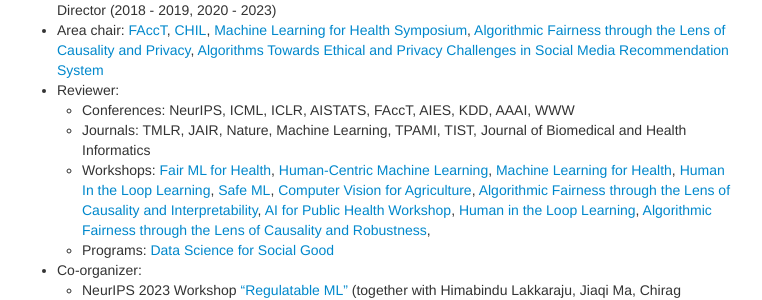
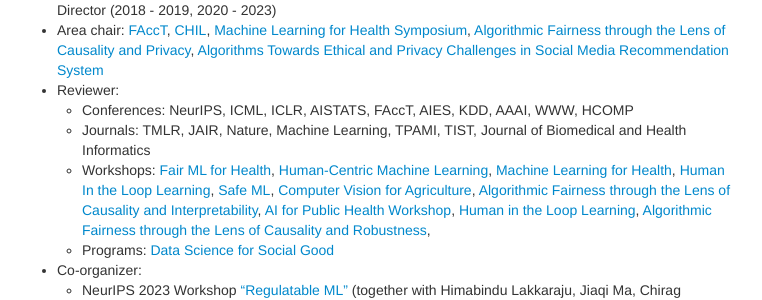
Before and after one commit to shftan/shftan.github.io, a Jekyll site: the page built from index.md, in a window 1280 px wide and 900 px high, scrolled down 2774 px. Shown: the part 158-458 px from the top of the window, without its empty margins (258-1020 px from the left). Built offline with Jekyll 4.4.1, drawn with Linux system fonts in a browser that asks for light colours.

Commit message:
Update index.md

```diff
--- a/index.md
+++ b/index.md
@@ -137,7 +137,7 @@ For older publications and posters, click <a class="paper" href="olderpublicatio
 - [Women in Machine Learning](https://wimlworkshop.org) organization (WiML) President (2023 - Present), Vice President (2019 - 2020), Director (2018 - 2019, 2020 - 2023)
 - Area chair: [FAccT](https://facctconference.org/index.html), [CHIL](https://www.chilconference.org/), [Machine Learning for Health Symposium](https://ml4health.github.io), [Algorithmic Fairness through the Lens of Causality and Privacy](https://www.afciworkshop.org/), [Algorithms Towards Ethical and Privacy Challenges in Social Media Recommendation System](https://sites.google.com/view/aesm2022/home)
 - Reviewer:
-  - Conferences: NeurIPS, ICML, ICLR, AISTATS, FAccT, AIES, KDD, AAAI, WWW
+  - Conferences: NeurIPS, ICML, ICLR, AISTATS, FAccT, AIES, KDD, AAAI, WWW, HCOMP
   - Journals: TMLR, JAIR, Nature, Machine Learning, TPAMI, TIST, Journal of Biomedical and Health Informatics
   - Workshops: [Fair ML for Health](https://www.fairmlforhealth.com/), [Human-Centric Machine Learning](https://sites.google.com/view/hcml-2019), [Machine Learning for Health](https://ml4health.github.io/2019/), [Human In the Loop Learning](https://sites.google.com/view/hill2019/home), [Safe ML](https://sites.google.com/view/safeml-iclr2019/home), [Computer Vision for Agriculture](https://www.cv4gc.org/cv4a2020/), [Algorithmic Fairness through the Lens of Causality and Interpretability](https://www.afciworkshop.org/), [AI for Public Health Workshop](https://aiforpublichealth.github.io/), [Human in the Loop Learning](https://www.icml-hill.com/), [Algorithmic Fairness through the Lens of Causality and Robustness](https://www.afciworkshop.org/),
   - Programs: <a href="http://www.dssgfellowship.org/">Data Science for Social Good</a>
```
